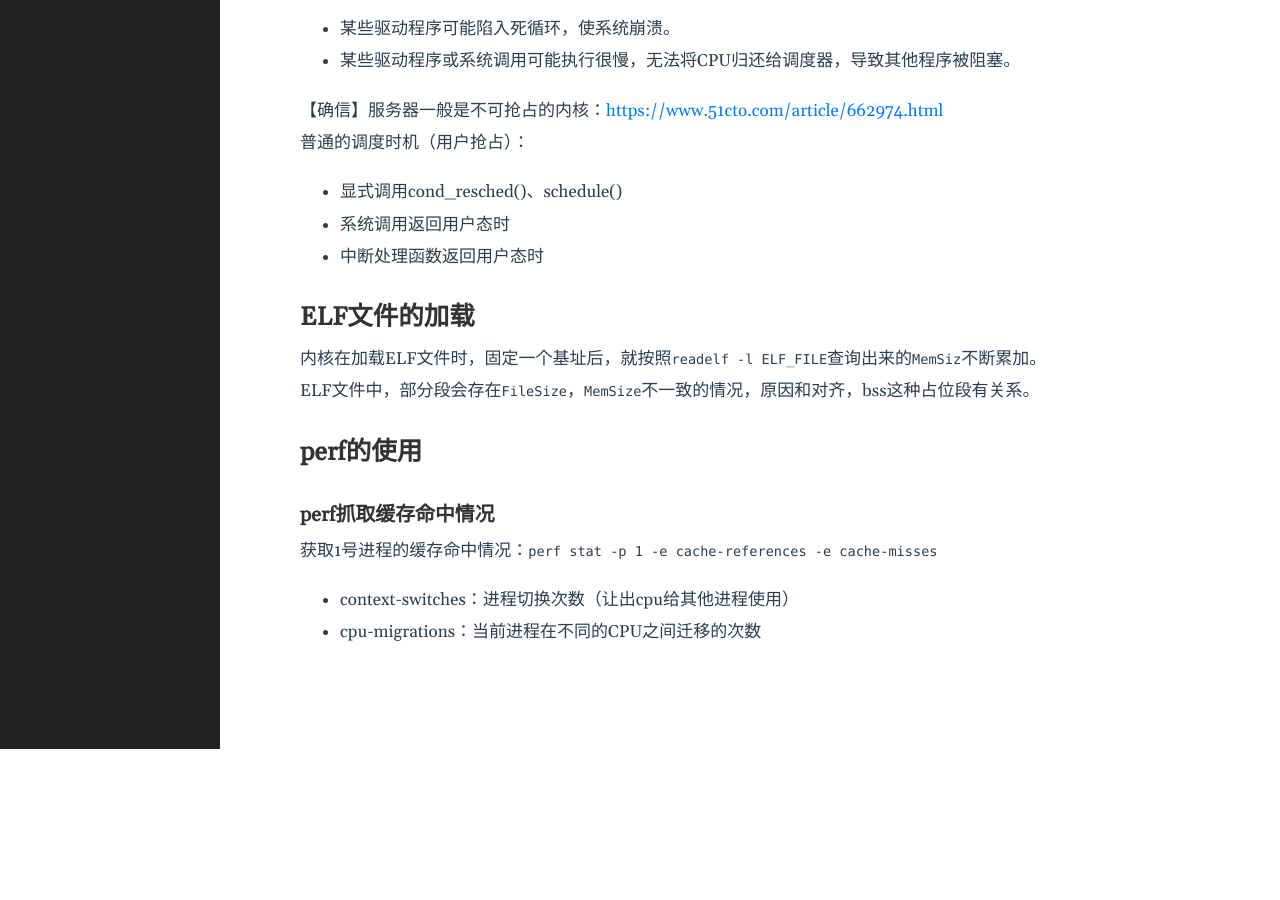
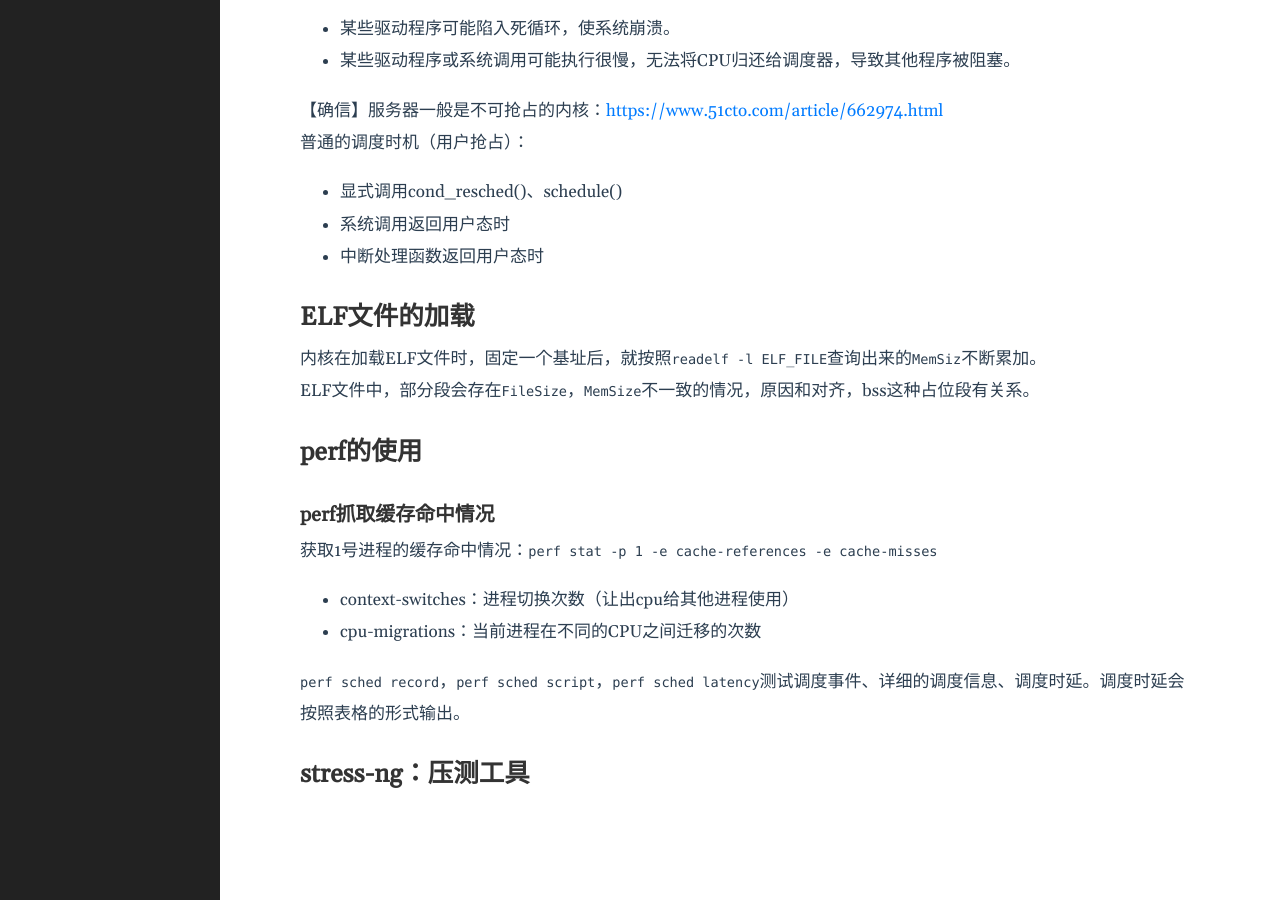
Before and after one commit to lclgo/lclgo.github.io, a Jekyll site: the page built from _posts/draft/2020-01-01-draft.md, in a window 1280 px wide and 900 px high, scrolled down 4359 px. Built offline with Jekyll 4.4.1, drawn with Linux system fonts in a browser that asks for light colours; before the commit the page ends 5108 px from its top, so only the background shows below that.

Commit message:
add notes

```diff
--- a/_posts/draft/2020-01-01-draft.md
+++ b/_posts/draft/2020-01-01-draft.md
@@ -175,3 +175,7 @@ ELF文件中，部分段会存在`FileSize`，`MemSize`不一致的情况，原
 
 * context-switches：进程切换次数（让出cpu给其他进程使用）
 * cpu-migrations：当前进程在不同的CPU之间迁移的次数
+
+`perf sched record`，`perf sched script`，`perf sched latency`测试调度事件、详细的调度信息、调度时延。调度时延会按照表格的形式输出。
+
+## stress-ng：压测工具
```
